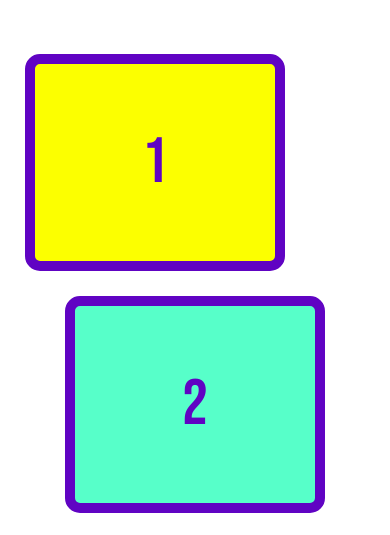
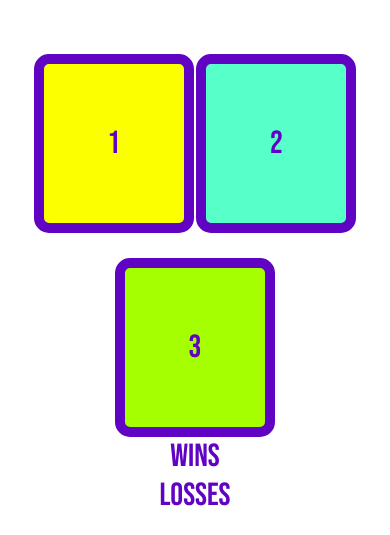
Before and after one commit to miguelmaya94/m5-hw8-Maya-Miguel, a plain HTML site: page index.html in a window 390 px wide. Shown: the part 270-805 px from the top of the page. Drawn offline with Linux system fonts and the light colour scheme.

Commit message:
more edits to css

```diff
--- a/styles.css
+++ b/styles.css
@@ -88,7 +88,7 @@ p, .score {
     }
 }
 
-@media only screen and (min-width: 400px) {
+@media only screen and (max-width: 768px) {
 
     #box-1 {
         background-color: #FCFF00;
@@ -103,4 +103,9 @@ p, .score {
         background-color: #A5FF01;
         margin-left: 0px;
     }
+
+    .box {
+        width: 20px;
+        font-size: 2rem;
+    }
 }
```
